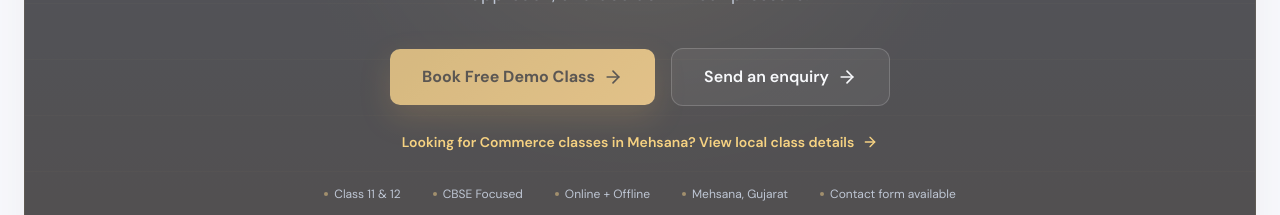
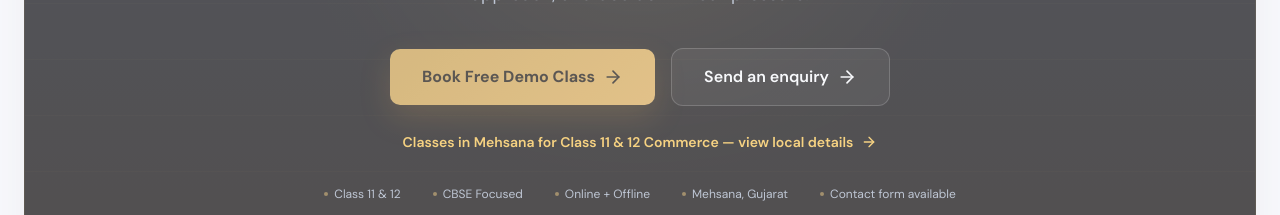
Before and after one commit to infosmitsircommerce-eng/smit-sir-commerce, a React (Vite) app: page / in a window 1280 px wide. Shown: the part 7480-7695 px from the top of the page. Built offline with nearby package versions, Linux system fonts and the light colour scheme; no server answers.

Commit message:
Strengthen homepage internal anchor for Mehsana classes

```diff
--- a/src/components/home/ContactCTA.jsx
+++ b/src/components/home/ContactCTA.jsx
@@ -103,7 +103,7 @@ export default function ContactCTA() {
             className="inline-flex items-center gap-2 text-sm font-semibold"
             style={{ color: 'var(--gold-bright)' }}
           >
-            Looking for Commerce classes in Mehsana? View local class details
+            Classes in Mehsana for Class 11 & 12 Commerce — view local details
             <ArrowRight className="w-4 h-4" />
           </Link>
         </motion.div>
```
